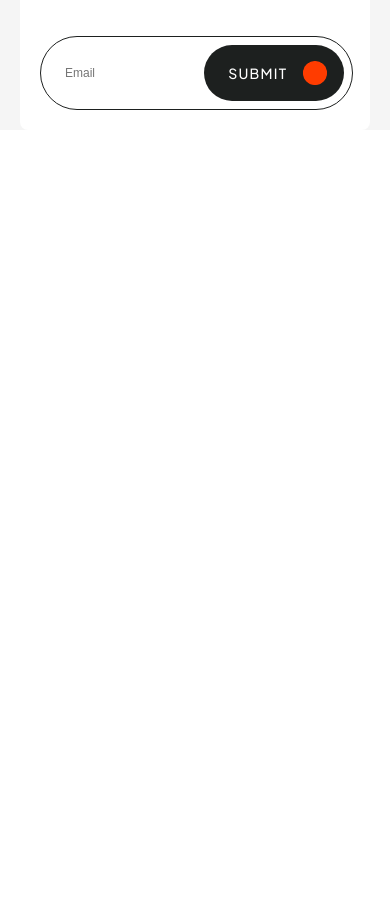
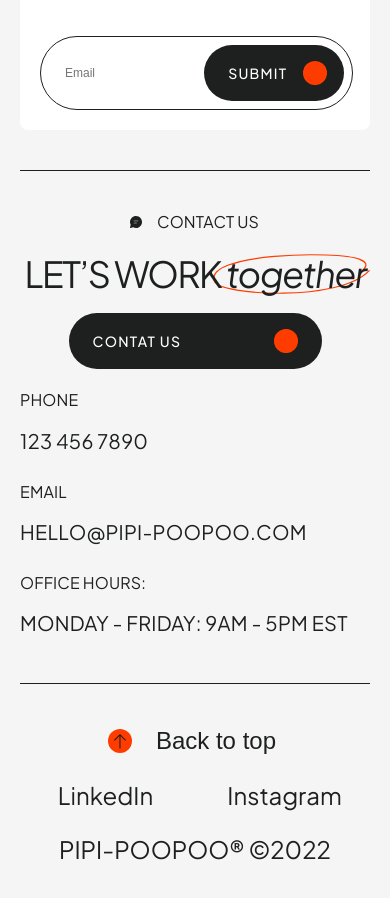
Before and after one commit to FluffyClaws/hulo.dev-test-page, a React (Create React App) app: page / in a window 390 px wide. Shown: the part 8828-9726 px from the top of the page. Before the commit the page ends 8958 px from the top, so only its background shows below. Built offline with nearby package versions, Linux system fonts and the light colour scheme.

Commit message:
mobile footer

```diff
--- a/src/components/Footer.scss
+++ b/src/components/Footer.scss
@@ -28,6 +28,39 @@
   height: 12px;
 }
 
+.footer-container {
+  background: var(--baseline-bg-alt);
+  align-self: stretch;
+  flex-direction: row;
+  justify-content: center;
+  padding: 0 var(--padding-xl) 160px;
+  box-sizing: border-box;
+  text-align: left;
+  font-size: var(--font-size-base);
+  color: var(--baseline-dark);
+  font-family: var(--button);
+  .footer-wrapper {
+    width: 1680px;
+    flex-direction: column;
+    justify-content: flex-start;
+    position: relative;
+    gap: var(--gap-60xl-3);
+    .br-line {
+      order: unset;
+    }
+    .footer-content-wrapper {
+      align-self: stretch;
+      flex-direction: row;
+      gap: var(--gap-156xl);
+      .footer-left-col {
+        display: flex;
+        align-items: flex-start;
+        justify-content: flex-start;
+        flex: 1;
+        flex-direction: column;
+        gap: var(--gap-61xl);
+        min-width: 536px;
+        max-width: 100%;
         .icon-wrapper {
           display: flex;
           flex-direction: row;
@@ -42,11 +75,6 @@
             min-width: 103px;
           }
         }
-.contact-circle {
-  position: absolute;
-  top: 119px;
-  z-index: -1;
-}
         .left-col-text {
           margin: 0;
           align-self: stretch;
@@ -57,29 +85,12 @@
           z-index: 1;
           font-family: inherit;
           font-weight: 400;
+          .contact-circle {
+            position: absolute;
+            top: 119px;
+            z-index: -1;
           }
-
-.footer-left-col {
-  display: flex;
-  align-items: flex-start;
-  justify-content: flex-start;
-  flex: 1;
-  flex-direction: column;
-  gap: var(--gap-61xl);
-  min-width: 536px;
-  max-width: 100%;
         }
-
-.footer-right-col,
-.footer-content-wrapper {
-  display: flex;
-  align-items: flex-start;
-  justify-content: flex-start;
-}
-
-.footer-right-col,
-.footer-content-wrapper {
-  max-width: 100%;
       }
       .footer-right-col {
         width: 681px;
@@ -112,20 +123,17 @@
           white-space: nowrap;
         }
       }
-.footer-content-wrapper {
-  align-self: stretch;
-  flex-direction: row;
-  gap: var(--gap-156xl);
     }
-.opacity-controller-child {
-  align-self: stretch;
-  height: 1px;
+    .footer-bottom {
+      width: 1638px;
+      justify-content: space-between;
+      gap: var(--gap-xl);
+      font-size: var(--h5-size);
+      p {
+        margin: 0;
         position: relative;
-  max-width: 100%;
-  overflow: hidden;
-  flex-shrink: 0;
+        line-height: 34px;
       }
-
       .links-wrapper {
         flex: 1;
         display: flex;
@@ -147,7 +155,6 @@
           color: inherit;
         }
       }
-
       .to-top {
         padding: 0;
         width: 173.94px;
@@ -165,8 +172,6 @@
           font-weight: 400;
           margin: 0;
         }
-}
-
         .arrow-icon {
           background-color: var(--color-orangered);
           width: 24px;
@@ -184,9 +189,25 @@
             height: 16px;
             top: 5px;
             position: absolute;
-    right: 4.24px;
+            right: 3.4px;
             top: 4px;
           }
+        }
+      }
+    }
+  }
+}
+
+.footer-right-col,
+.footer-content-wrapper {
+  display: flex;
+  align-items: flex-start;
+  justify-content: flex-start;
+}
+
+.footer-right-col,
+.footer-content-wrapper {
+  max-width: 100%;
 }
 
 .links-container,
@@ -199,17 +220,6 @@
   gap: var(--gap-213xl);
   max-width: 100%;
 }
-.footer-bottom {
-  width: 1638px;
-  justify-content: space-between;
-  gap: var(--gap-xl);
-  font-size: var(--h5-size);
-  p {
-    margin: 0;
-    position: relative;
-    line-height: 34px;
-  }
-}
 
 .footer-container,
 .footer-wrapper {
@@ -217,22 +227,64 @@
   align-items: flex-start;
   max-width: 100%;
 }
+
+@media screen and (max-width: 450px) {
+  .footer-container {
+    padding: 40px 20px;
     .footer-wrapper {
-  width: 1680px;
+      gap: 40px;
+      .footer-content-wrapper {
+        flex-wrap: wrap;
+        gap: 20px;
+        .footer-left-col {
+          min-width: unset;
+          gap: 20px;
+          align-items: center;
+        }
+        .left-col-text {
+          width: 100%;
+          font-size: 36px !important;
+          text-align: center;
+          .contact-circle {
+            width: 45%;
+            height: auto;
+            top: 0 !important;
+            right: 0;
+          }
+        }
+        .footer-right-col {
+          min-width: unset;
+          gap: 20px;
+          h1 {
+            font-size: 16px;
+          }
+          h3 {
+            font-size: 20px;
+          }
+          span {
+            gap: 8px;
+          }
+        }
+      }
+      .footer-bottom {
+        width: 100%;
         flex-direction: column;
-  justify-content: flex-start;
-  position: relative;
-  gap: var(--gap-60xl-3);
+        align-items: center;
+        .to-top {
+          order: -1;
+          img {
+            right: 4px !important;
           }
-.footer-container {
-  background: var(--baseline-bg-alt);
-  align-self: stretch;
-  flex-direction: row;
-  justify-content: center;
-  padding: 0 var(--padding-xl) 160px;
-  box-sizing: border-box;
-  text-align: left;
-  font-size: var(--font-size-base);
-  color: var(--baseline-dark);
-  font-family: var(--button);
         }
+        p {
+          order: 3;
+        }
+        .links-container {
+          flex-direction: column;
+          align-items: center;
+          gap: 20px;
+        }
+      }
+    }
+  }
+}
--- a/src/components/Footer.tsx
+++ b/src/components/Footer.tsx
@@ -16,14 +16,22 @@ const Footer = () => {
         <div className="footer-content-wrapper">
           <div className="footer-left-col">
             <div className="icon-wrapper">
-              <img className="contact-icon" alt="" src="/hulo.dev-test-page/vector.svg" />
+              <img
+                className="contact-icon"
+                alt=""
+                src="/hulo.dev-test-page/vector.svg"
+              />
               <p>Contact Us</p>
             </div>
-            <h1 className="left-col-text">
-              <img src="/hulo.dev-test-page/vector-37.svg" alt="" className="contact-circle" />
+            <div className="left-col-text">
+              <img
+                src="/hulo.dev-test-page/vector-37.svg"
+                alt=""
+                className="contact-circle"
+              />
               <span>LET’S WORK </span>
               <i>together</i>
-            </h1>
+            </div>
             <ChatButton width="165px" buttonText="contat us" />
           </div>
           <div className="footer-right-col">
--- a/src/pages/Home.tsx
+++ b/src/pages/Home.tsx
@@ -23,7 +23,7 @@ const Home: React.FC = () => {
       <Highlights />
       <Testimonials />
       <GetInTouchSection />
-      {/* <Footer /> */}
+      <Footer />
     </>
   );
 };
```
Lines whose indentation alone changed are shown as unchanged.
